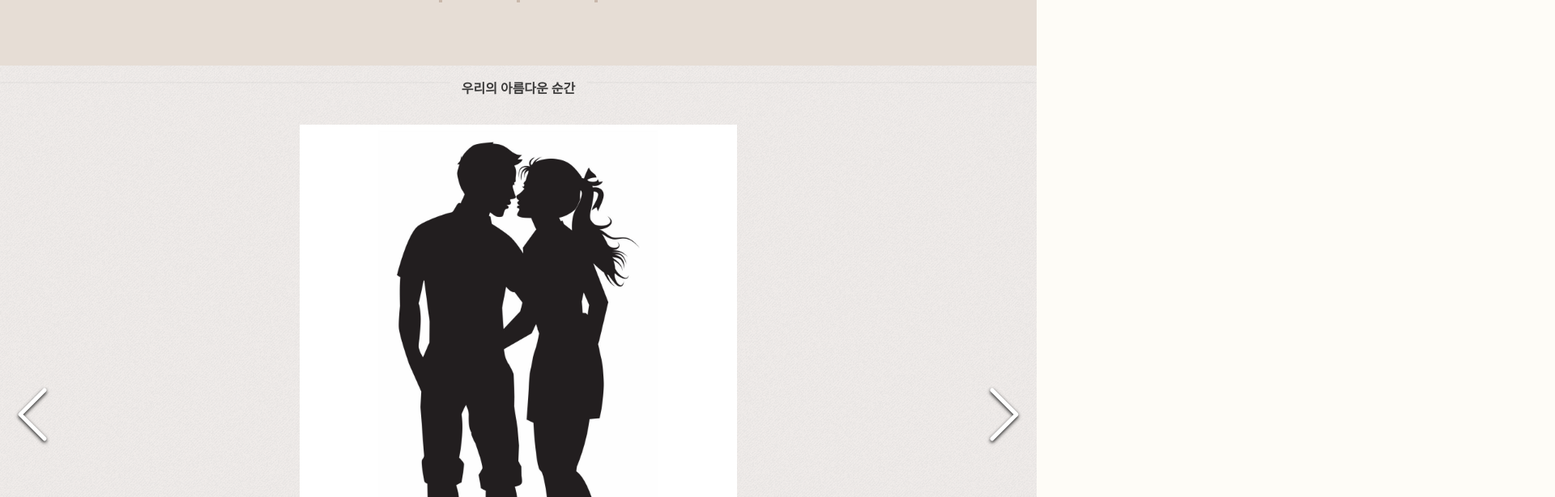
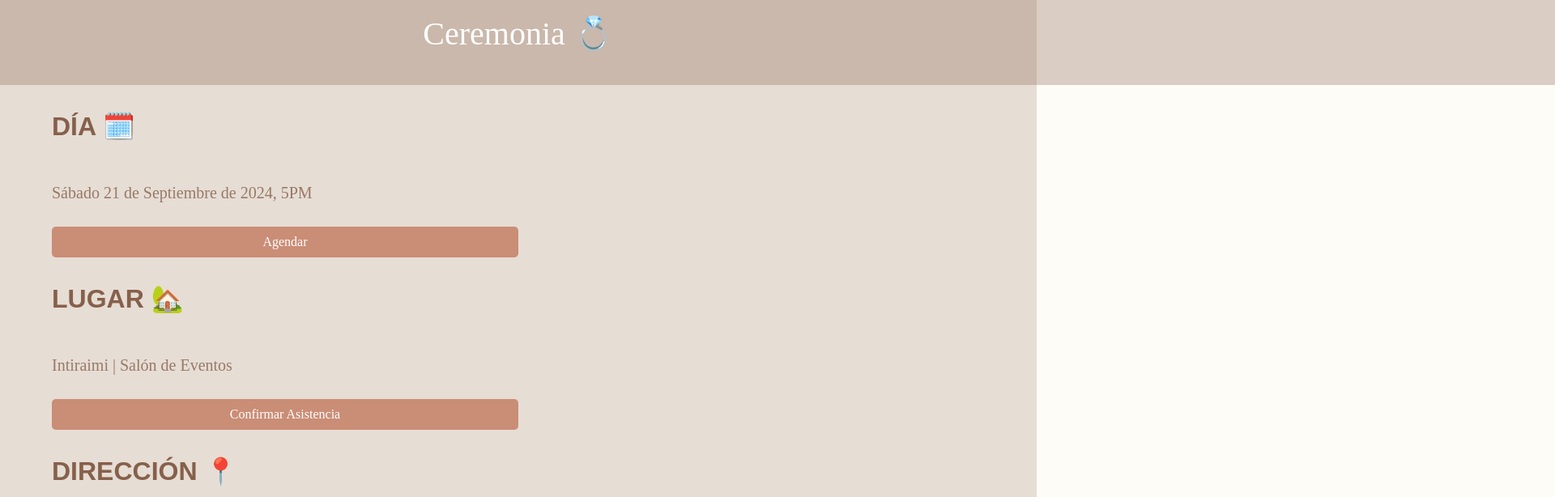
Before and after one commit to sebasgarcia29/weeding, a Next.js app: page / in a window 1280 px wide. Shown: the part 1742-2356 px from the top of the page at 81% size, 1920 px wide, since content can reach past the window. Built offline with nearby package versions, Linux system fonts and the light colour scheme.

Commit message:
feat: add links

```diff
--- a/src/components/Counter.tsx
+++ b/src/components/Counter.tsx
@@ -6,7 +6,7 @@ const Container = styled("div", {
     justifyContent: 'center',
     flexDirection: 'column',
     alignItems: 'center',
-    height: '50vh',
+    height: '25vh',
     fontSize: '24px',
     backgroundColor: "rgba(134, 96, 75, 0.2)",
 });
@@ -93,7 +93,7 @@ const CountdownTimer: React.FC = () => {
 
     return (
         <Container>
-            <BigLabel>{'Falta ⏰🎉'}</BigLabel>
+            <BigLabel>{'Falta ⏳'}</BigLabel>
 
             <ContainerTime>
                 <CenteredCapsule style={{ borderLeftStyle: false ? 'solid' : 'none' }}>
--- /dev/null
+++ b/src/components/Links.tsx
@@ -0,0 +1,98 @@
+import React from 'react'
+import { styled } from "@stitches/react";
+import { ConfirmAssistance, handleAgendarClick, sendLocation } from '@/utils/utils';
+
+const Container = styled("div", {
+    display: 'flex',
+    justifyContent: 'center',
+    flexDirection: 'column',
+    alignItems: 'center',
+    height: '120vh',
+    fontSize: '24px',
+    backgroundColor: "rgba(134, 96, 75, 0.2)",
+
+});
+
+const ContainerTitle = styled("div", {
+    display: 'flex',
+    flexDirection: 'row',
+    justifyContent: 'center',
+    alignItems: 'center',
+    backgroundColor: "rgba(134, 96, 75, 0.3)",
+    // backgroundColor: 'red',
+    width: '1000%',
+});
+
+const BigLabel = styled("p", {
+    fontSize: "5vh",
+    fontFamily: "Playfair Display, serif",
+    color: "#fff",
+});
+
+const Label = styled("p", {
+    fontSize: "4vh",
+    fontFamily: "Arial, serif",
+    fontWeight: 'bold',
+    color: "#86604B",
+});
+
+const Description = styled("p", {
+    fontSize: "2.5vh",
+    fontFamily: "Playfair Display, serif",
+    color: "rgba(134, 96, 75, 0.8)",
+});
+
+const Button = styled("button", {
+    fontSize: "2vh",
+    backgroundColor: "#CA8D76",
+    color: "#fff",
+    padding: "10px 20px",
+    borderRadius: "5px",
+    border: "none",
+    cursor: "pointer",
+    marginTop: "10px",
+    width: '50%',
+});
+
+const ContainerLink = styled("div", {
+    display: 'flex',
+    marginLeft: '2rem',
+    marginRight: '2rem',
+    width: '90%',
+    flexDirection: 'column',
+});
+
+type GrettingProps = {
+    data: Data;
+};
+
+const Links = ({ data }: GrettingProps) => {
+    return (
+        <Container>
+            <ContainerTitle>
+                <BigLabel>{'Ceremonia 💍'}</BigLabel>
+            </ContainerTitle>
+            <ContainerLink>
+                <Label>{String('día 🗓️').toUpperCase()}</Label>
+                <Description>{'Sábado 21 de Septiembre de 2024, 5PM'}</Description>
+                <Button onClick={handleAgendarClick}>{'Agendar'}</Button>
+            </ContainerLink>
+            <ContainerLink>
+                <Label>{String('lugar 🏡').toUpperCase()}</Label>
+                <Description>{'Intiraimi | Salón de Eventos'}</Description>
+                <Button onClick={() => {
+                    ConfirmAssistance(data.url_whatsapp)
+                }}>{'Confirmar Asistencia'}</Button>
+            </ContainerLink>
+            <ContainerLink>
+                <Label>{String('Dirección 📍').toUpperCase()}</Label>
+                <Description>{'Km 1, Vía Cali - Puerto Tejada, Cali, Valle del Cauca'}</Description>
+                <Button onClick={() => {
+                    sendLocation(data.url_location)
+                }}>{'¿Como llegar?'}</Button>
+            </ContainerLink>
+        </Container>
+    )
+}
+
+export default Links
--- a/src/data.json
+++ b/src/data.json
@@ -1,4 +1,6 @@
 {
+  "url_whatsapp": "https://wa.me/573182257550",
+  "url_location": "https://maps.app.goo.gl/rYeg8XWdfzyGwRPY7?g_st=ic",
   "date": "21-09-2024",
   "location": "Intiraimi | Salón de Eventos",
   "gretting": "Saludo",
--- a/src/pages/index.tsx
+++ b/src/pages/index.tsx
@@ -11,6 +11,7 @@ const Location = dynamic(() => import("@/components/Location"), { ssr: false });
 const Music = dynamic(() => import("@/components/Music"), { ssr: false });
 const Share = dynamic(() => import("@/components/Share"), { ssr: false });
 const Counter = dynamic(() => import("@/components/Counter"), { ssr: false });
+const Links = dynamic(() => import("@/components/Links"), { ssr: false });
 
 const notoSansKR = Noto_Sans_KR({
   weight: ["400", "700"],
@@ -64,6 +65,7 @@ export default function Home() {
         <Title data={JsonData} />
         <Gretting data={JsonData} />
         <Counter data={JsonData} />
+        <Links data={JsonData} />
         <Gallery />
         <Location />
 
--- a/src/types.ts
+++ b/src/types.ts
@@ -1,4 +1,6 @@
 type Data = {
+  url_whatsapp: string;
+  url_location: string;
   date: string;
   location: string;
   gretting: string;
--- /dev/null
+++ b/src/utils/utils.ts
@@ -0,0 +1,36 @@
+export const handleAgendarClick = () => {
+    alert("Para agregar este evento a su calendario, descargue el archivo .ics y ábralo con su aplicación de calendario.");
+    const eventDetails = {
+        title: 'Boda Johana & Sebastian',
+        description: 'Boda de Johana & Sebastian',
+        location: 'Intiarimi | Salón de Eventos',
+        startTime: new Date('2024-09-21T17:00:00'), // Start time of the event
+        endTime: new Date('2024-09-22T03:00:00'), // End time of the event
+    };
+    const icsContent = `BEGIN:VCALENDAR
+VERSION:2.0
+BEGIN:VEVENT
+DTSTART:${eventDetails.startTime.toISOString().replace(/[-:]/g, '').replace(/\.\d{3}/, '')}
+DTEND:${eventDetails.endTime.toISOString().replace(/[-:]/g, '').replace(/\.\d{3}/, '')}
+SUMMARY:${eventDetails.title}
+DESCRIPTION:${eventDetails.description}
+LOCATION:${eventDetails.location}
+END:VEVENT
+END:VCALENDAR`;
+
+    const blob = new Blob([icsContent], { type: 'text/calendar' });
+
+    const link = document.createElement('a');
+    link.href = URL.createObjectURL(blob);
+    link.download = 'event.ics';
+
+    link.click();
+};
+
+export const ConfirmAssistance = (numberWhatsapp: string) => {
+    window.open(numberWhatsapp, "_blank");
+}
+
+export const sendLocation = (urlLocation: string) => {
+    window.open(urlLocation, "_blank");
+}
```
Also changed, not shown: 1 other file (tests, documents, lock files or other folders).
